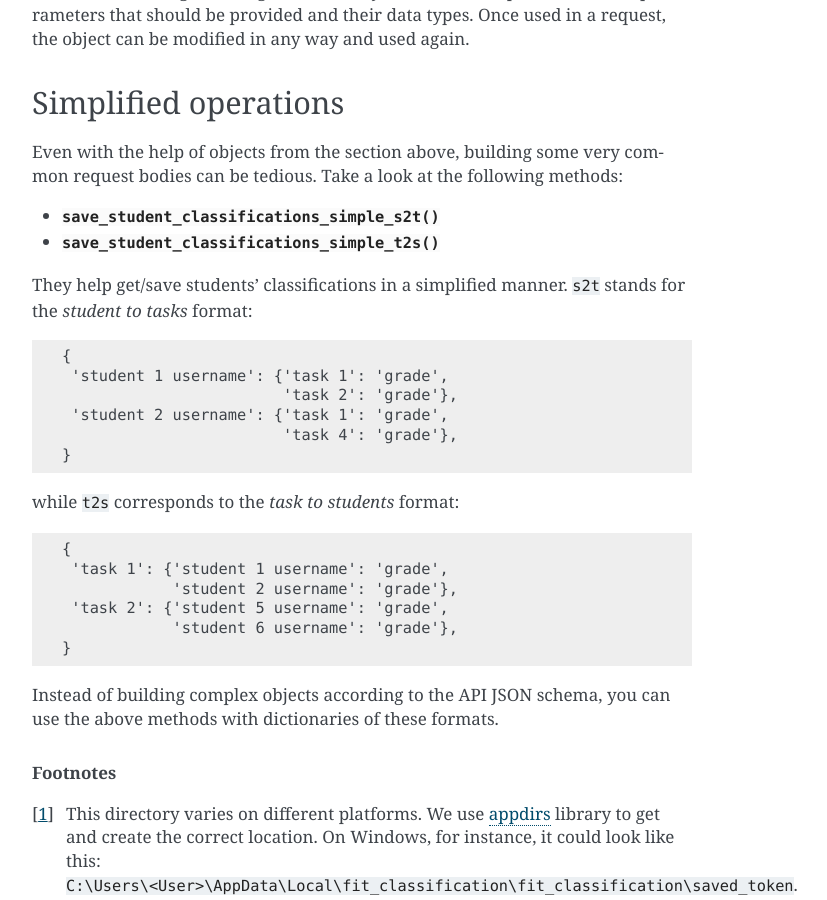
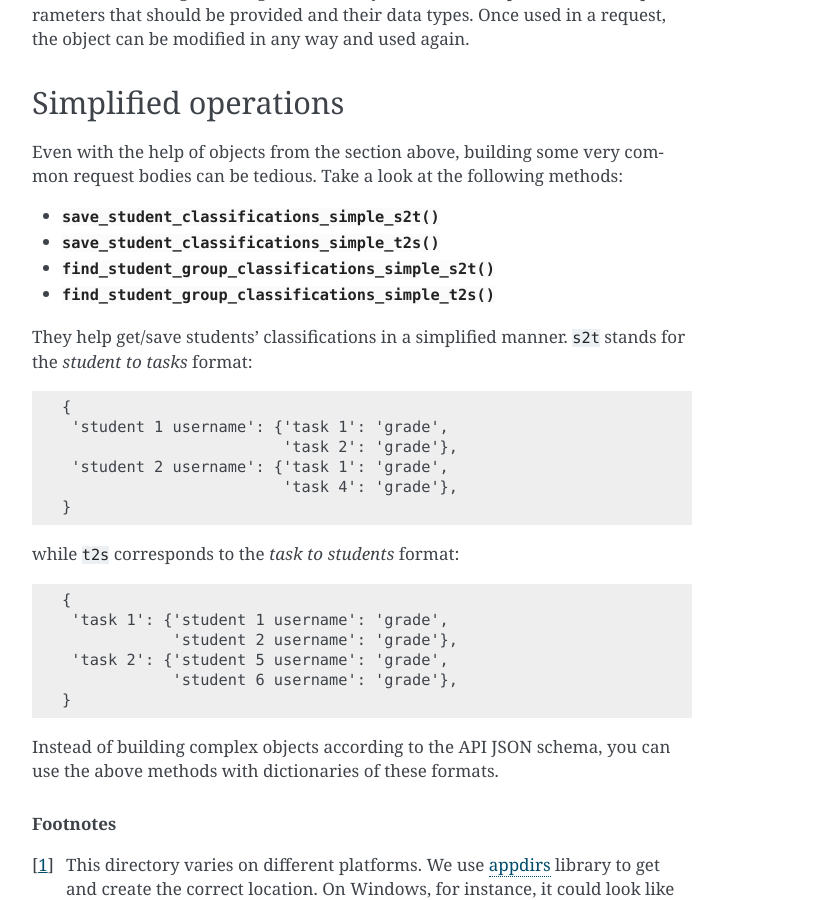
Before and after one commit to BorisLaskov/fit-classification, a Sphinx documentation site: the page built from docs/key_features.rst, in a window 1280 px wide and 900 px high, scrolled down 1632 px. Shown: the whole window, without its empty margins (388-1215 px from the left). Built offline with Sphinx 7.4.7, drawn with Linux system fonts in a browser that asks for light colours.

Commit message:
Add new simplified methods to Key Features doc section

```diff
--- a/docs/key_features.rst
+++ b/docs/key_features.rst
@@ -86,6 +86,8 @@ request bodies can be tedious. Take a look at the following methods:
 
 - :py:meth:`~classification.classification.Classification.save_student_classifications_simple_s2t`
 - :py:meth:`~classification.classification.Classification.save_student_classifications_simple_t2s`
+- :py:meth:`~classification.classification.Classification.find_student_group_classifications_simple_s2t`
+- :py:meth:`~classification.classification.Classification.find_student_group_classifications_simple_t2s`
 
 They help get/save students' classifications in a simplified manner.
 ``s2t`` stands for the *student to tasks* format:
```
